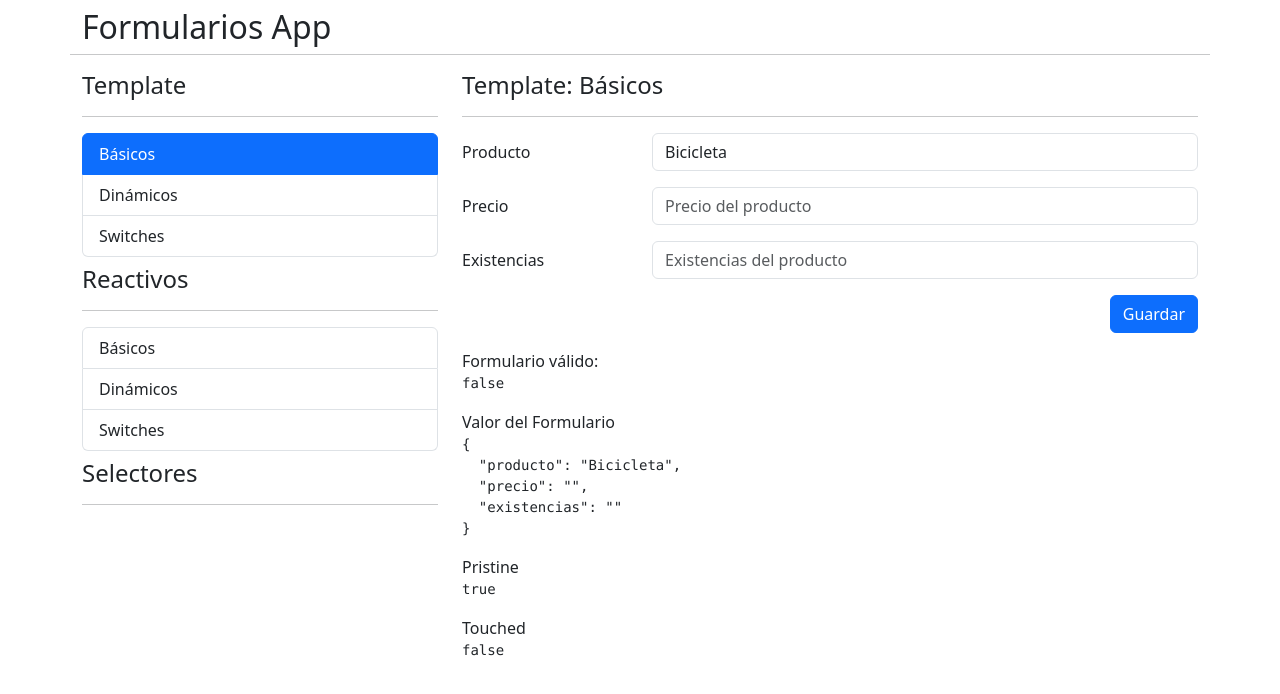
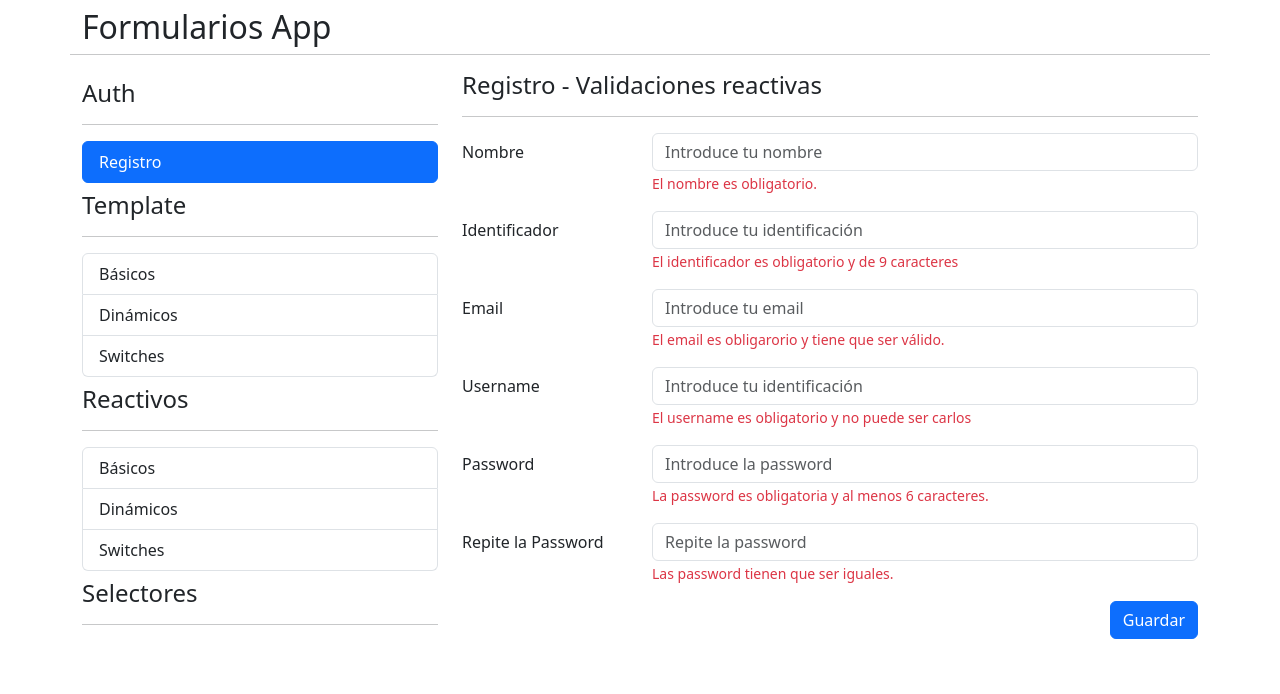
Before and after one commit to jucarlos/formulariosappedicion2, an Angular app: page /auth/register in a window 1280 px wide. Before the commit this address led to /template/basic. Shown: the top 694 px of the page. Built offline with nearby package versions, Linux system fonts and the light colour scheme.

Commit message:
Preparando formulario de registro

```diff
--- a/src/app/app-routing.module.ts
+++ b/src/app/app-routing.module.ts
@@ -12,6 +12,10 @@ const routes: Routes = [
     loadChildren: () => import('./reactive/reactive.module').then( m => m.ReactiveModule )
   },
   {
+    path: 'auth',
+    loadChildren: () => import('./auth/auth.module').then( m => m.AuthModule )
+  },
+  {
     path: '**',
     redirectTo: 'template'
   }
--- /dev/null
+++ b/src/app/auth/pages/register/register.component.html
@@ -0,0 +1,152 @@
+
+
+<h4>Registro - Validaciones reactivas </h4>
+<hr>
+
+<div class="row">
+
+    <form>
+
+        <div class="col">
+
+            <!-- Nombre -->
+            <div class="row mb-3">
+                <label class="col-sm-3 col-form-label">Nombre</label>
+                <div class="col-sm-9">
+                    <input type="text"
+                        class="form-control"
+                        placeholder="Introduce tu nombre"
+                    >
+
+                    <small *ngIf="true"
+                        class="form-text text-danger">
+                        El nombre es obligatorio.
+                    </small>
+
+
+                </div>
+            </div>
+
+
+            <!-- identificador -->
+            <div class="row mb-3">
+                <label class="col-sm-3 col-form-label">Identificador</label>
+                <div class="col-sm-9">
+                    <input type="text"
+                        class="form-control"
+                        placeholder="Introduce tu identificación"
+                    >
+
+                    <small *ngIf="true"
+                        class="form-text text-danger">
+                        El identificador es obligatorio y de 9 caracteres
+                    </small>
+
+
+                </div>
+            </div>
+
+
+            <!-- email -->
+            <div class="row mb-3">
+                <label class="col-sm-3 col-form-label">Email</label>
+                <div class="col-sm-9">
+                    <input type="email"
+                        class="form-control"
+                        placeholder="Introduce tu email"
+                    >
+
+                    <small *ngIf="true"
+                        class="form-text text-danger">
+                        El email es obligarorio y tiene que ser válido.
+                    </small>
+
+
+                </div>
+            </div>
+
+
+            <!-- UserName -->
+            <div class="row mb-3">
+                <label class="col-sm-3 col-form-label">Username</label>
+                <div class="col-sm-9">
+                    <input type="text"
+                        class="form-control"
+                        placeholder="Introduce tu identificación"
+                    >
+
+                    <small *ngIf="true"
+                        class="form-text text-danger">
+                        El username es obligatorio y no puede ser carlos
+                    </small>
+
+
+                </div>
+            </div>
+
+
+
+
+            <!-- pass1 -->
+            <div class="row mb-3">
+                <label class="col-sm-3 col-form-label">Password</label>
+                <div class="col-sm-9">
+                    <input type="password"
+                        class="form-control"
+                        placeholder="Introduce la password"
+                    >
+
+                    <small *ngIf="true"
+                        class="form-text text-danger">
+                        La password es obligatoria y al menos 6 caracteres.
+                    </small>
+
+
+                </div>
+            </div>
+
+            <!-- pass2 -->
+            <div class="row mb-3">
+                <label class="col-sm-3 col-form-label">Repite la Password</label>
+                <div class="col-sm-9">
+                    <input type="password"
+                        class="form-control"
+                        placeholder="Repite la password"
+                    >
+
+                    <small *ngIf="true"
+                        class="form-text text-danger">
+                        Las password tienen que ser iguales.
+                    </small>
+
+
+                </div>
+            </div>
+
+
+
+
+            <!-- boton -->
+
+            <div class="row">
+                <div class="col">
+                    <button type="submit" class="btn btn-primary float-end">
+                        Guardar
+                    </button>
+                </div>
+            </div>
+
+
+
+
+
+
+        </div>
+
+
+
+    </form>
+
+
+
+</div>
--- a/src/app/reactive/pages/switches/switches.component.html
+++ b/src/app/reactive/pages/switches/switches.component.html
@@ -1,7 +1,7 @@
 <h4>Reactive: Switches</h4>
 <hr>
 
-<form >
+<form [formGroup]="miFormulario" (ngSubmit)="guardar()">
 
     <!-- Radio -->
     <div class="row mb-3">
@@ -12,10 +12,9 @@
                 <input
                     class="form-check-input"
                     type="radio"
-                    name="radioGenero"
                     id="radioMasculino"
                     value="M"
-
+                    formControlName="genero"
                     >
 
                 <label class="form-check-label" for="radioMasculino">
@@ -27,10 +26,9 @@
                 <input
                     class="form-check-input"
                     type="radio"
-                    name="radioGenero"
                     id="radioFemenino"
                     value="F"
-
+                    formControlName="genero"
                     >
                 <label class="form-check-label" for="radioFemenino">
                   Femenino
@@ -56,6 +54,7 @@
                     type="checkbox"
                     role="switch"
                     id="switchesNotificaciones"
+                    formControlName="notificaciones"
 
                     >
                 <label class="form-check-label"
@@ -81,7 +80,7 @@
                     class="form-check-input"
                     type="checkbox" value=""
                     id="checkTerminos"
-
+                    formControlName="terminos"
                     >
                 <label class="form-check-label" for="checkTerminos">
                  Términos y condiciones
@@ -105,3 +104,13 @@
 
 
 </form>
+
+
+<span>Valid</span>
+<pre>{{ miFormulario.valid }}</pre>
+
+<span>Value del formulario</span>
+<pre>{{ miFormulario.value | json }} </pre>
+
+<span>Persona</span>
+<pre>{{ persona | json  }} </pre>
--- a/src/app/reactive/pages/switches/switches.component.ts
+++ b/src/app/reactive/pages/switches/switches.component.ts
@@ -1,10 +1,65 @@
-import { Component } from '@angular/core';
+import { Component, OnInit } from '@angular/core';
+import { FormBuilder, FormGroup, Validators } from '@angular/forms';
 
 @Component({
   selector: 'app-switches',
   templateUrl: './switches.component.html',
   styleUrls: ['./switches.component.css']
 })
-export class SwitchesComponent {
+export class SwitchesComponent implements OnInit {
+
+
+  miFormulario: FormGroup = this.fb.group({
+    genero: [ 'M', Validators.required ],
+    notificaciones: [ true , Validators.required ],
+    terminos: [ false , Validators.required ]
+  });
+
+
+
+  persona = {
+    genero: 'F',
+    notificaciones: true,
+  }
+
+
+  constructor(private fb: FormBuilder ) {}
+
+
+  ngOnInit(): void {
+
+    this.miFormulario.valueChanges.subscribe( ( resp ) => {
+
+      const { terminos, ...resto } = resp;
+
+      this.persona = resto;
+
+    });
+
+
+  }
+
+
+
+
+
+
+  guardar() {
+
+
+    const formValue = this.miFormulario.value;
+
+    // delete formValue.terminos;
+
+    const { terminos, ...restoDeCampos } = this.miFormulario.value;
+
+    this.persona = restoDeCampos;
+
+
+
+
+
+  }
+
 
 }
--- a/src/app/shared/side-menu/side-menu.component.html
+++ b/src/app/shared/side-menu/side-menu.component.html
@@ -1,6 +1,16 @@
 
+<h4 class="mt-2 ">Auth</h4>
+<hr>
 
-<h4>Template</h4>
+<ul class="list-group">
+    <li *ngFor="let item of authMenu"
+        [routerLink]="[item.ruta]"
+        routerLinkActive="active"
+        class="list-group-item">{{ item.texto }} </li>
+
+</ul>
+
+<h4 class="mt-2">Template</h4>
 <hr>
 
 <ul class="list-group">
--- a/src/app/shared/side-menu/side-menu.component.ts
+++ b/src/app/shared/side-menu/side-menu.component.ts
@@ -41,6 +41,13 @@ export class SideMenuComponent {
     }
   ];
 
+  authMenu: MenuItem[] = [
+    {
+      texto: 'Registro',
+      ruta: 'auth/register'
+    }
+  ]
+
 
 
 
```
Also changed, not shown: src/app/auth/auth-routing.module.ts (added, +20 -0 lines), src/app/auth/auth.module.ts (added, +20 -0 lines), src/app/auth/pages/register/register.component.ts (added, +10 -0 lines), src/app/auth/pages/register/register.component.css (added).
